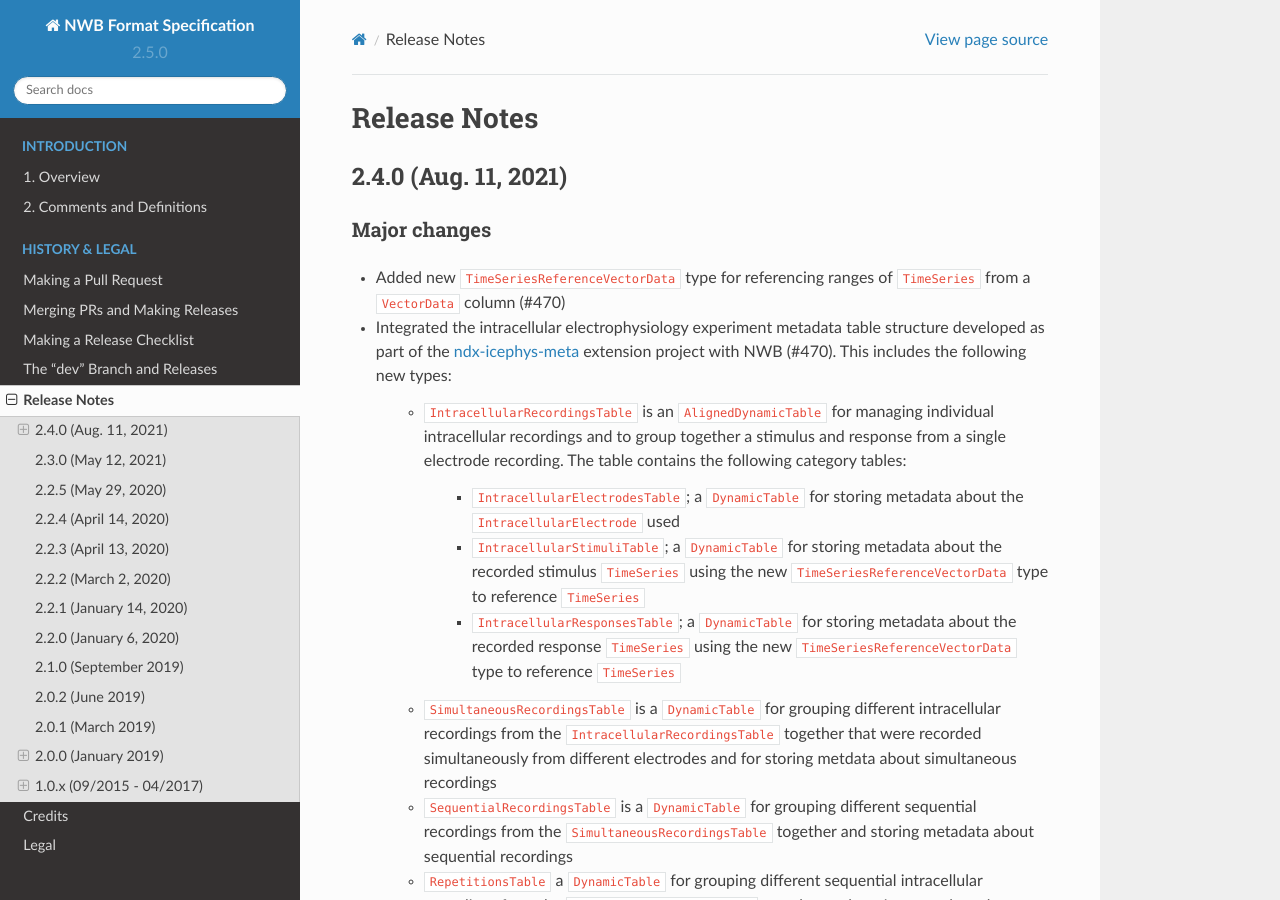
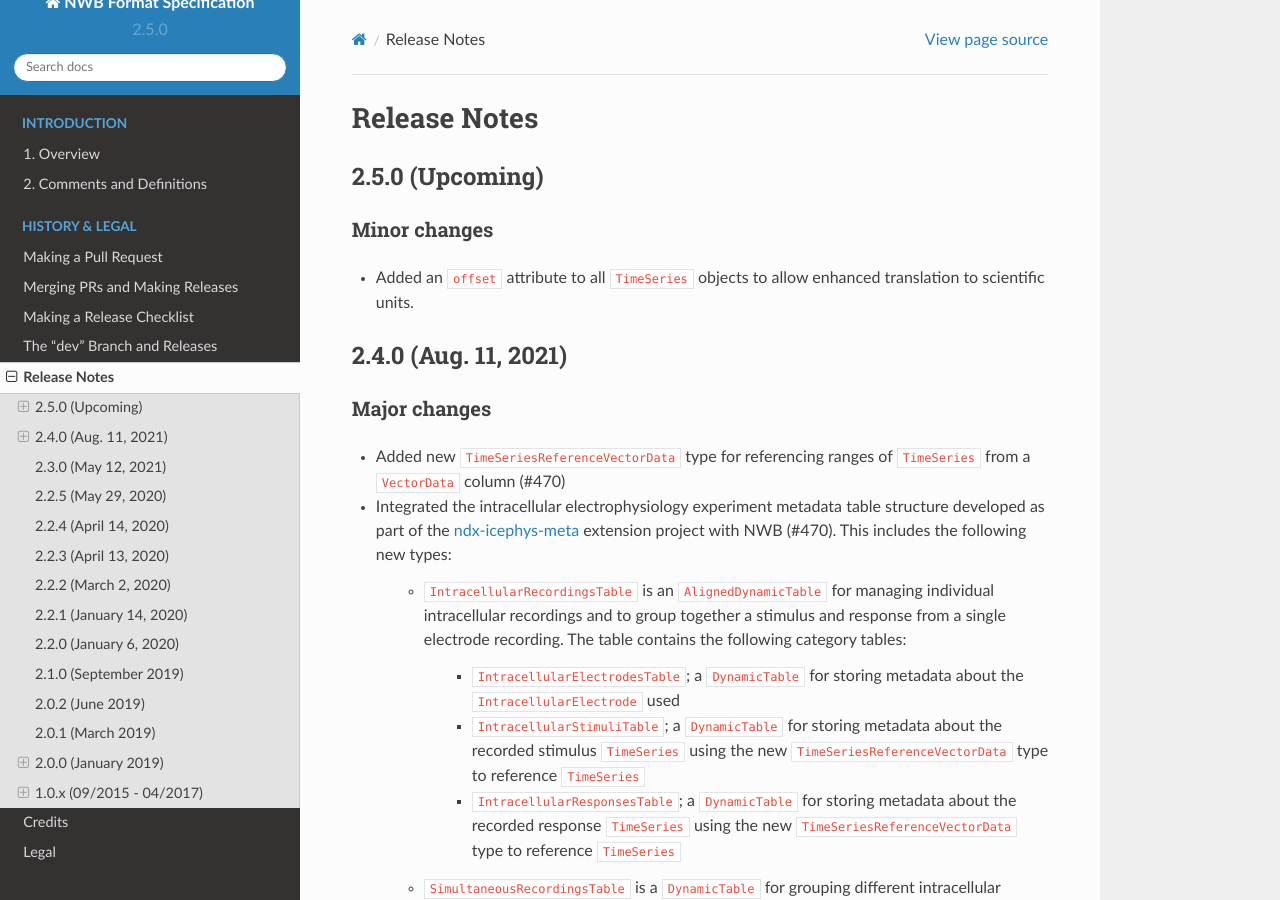
Before and after one commit to NeurodataWithoutBorders/nwb-schema, a Sphinx documentation site: the page built from docs/format/source/format_release_notes.rst, in a window 1280 px wide and 900 px high. Built offline with Sphinx 7.4.7 and the Read the Docs theme 2.0.0, drawn with Linux system fonts in a browser that asks for light colours.

Commit message:
Update format_release_notes.rst

```diff
--- a/docs/format/source/format_release_notes.rst
+++ b/docs/format/source/format_release_notes.rst
@@ -1,5 +1,13 @@
 Release Notes
 =============
+
+2.5.0 (Upcoming)
+---------------------
+
+Minor changes
+^^^^^^^^^^^^^
+- Added an ``offset`` attribute to all ``TimeSeries`` objects to allow enhanced translation to scientific units.
+
 
 2.4.0 (Aug. 11, 2021)
 ---------------------
```
